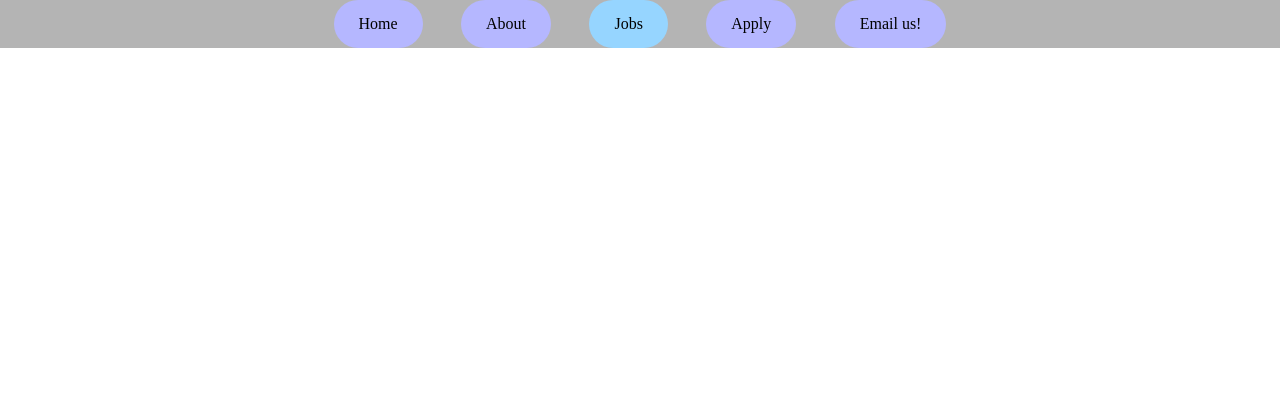
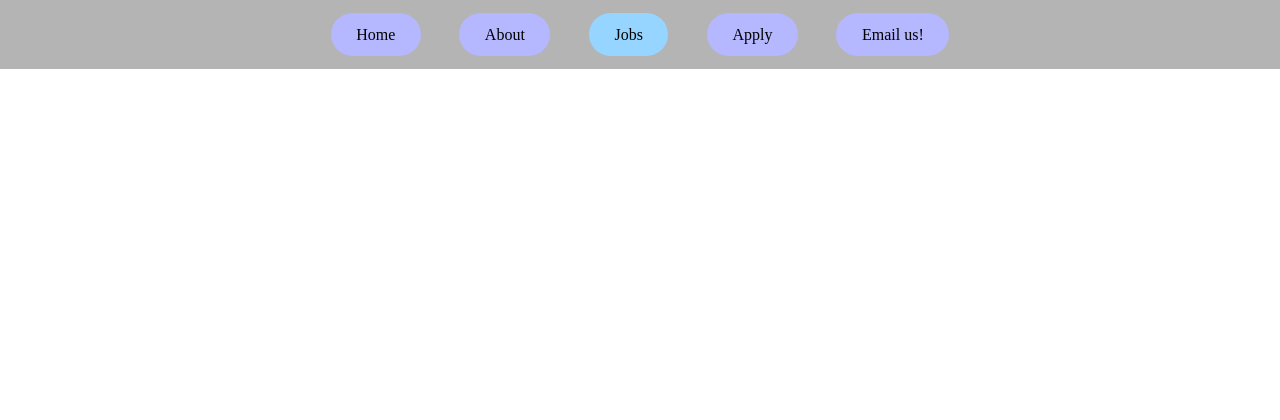
Before and after one commit to SPUDYBRO/HEMB, a PHP site: page /project1/jobs.html in a window 1280 px wide. Shown: the top 420 px of the page. Run offline with PHP 8.4, Linux system fonts and the light colour scheme.

Commit message:
fix: Responsiveness of nav menu
The nav menu should behave better when changing the scale of the device

```diff
--- a/style/styles.css
+++ b/style/styles.css
@@ -34,6 +34,7 @@ This is for styling every single page */
 
 
         margin: 0px; /* removes the default margin */
+        min-width: 312px;
     }
 
     main {
@@ -45,28 +46,24 @@ This is for styling every single page */
 
     /* Main navigation styling; Note: values should be changed from the variables not from here */
         .main_navigation {
+            width: 100%;
+            padding: 1% 0px;
             background-color: var(--nav_background_color);
-            width: 100%;
-            height: 6vh;
-            position: sticky;
-            top: 0;
 
-            /* Element positioning styling */
+            /* flex styles */
             display: flex;
-            flex-direction: row;
             justify-content: center;
-            align-items: center;
             gap: var(--nav_element_gap);
         }
-
 
         .main_navigation a {
             text-decoration: none;
             color: black;
-            padding: 15px 25px;
             background-color: var(--nav_button_color);
             border-radius: 50px;
             transition: background-color 0.3s ease;
+
+            padding: 1% 2%;
         }
 
         .main_navigation a.current {
```
